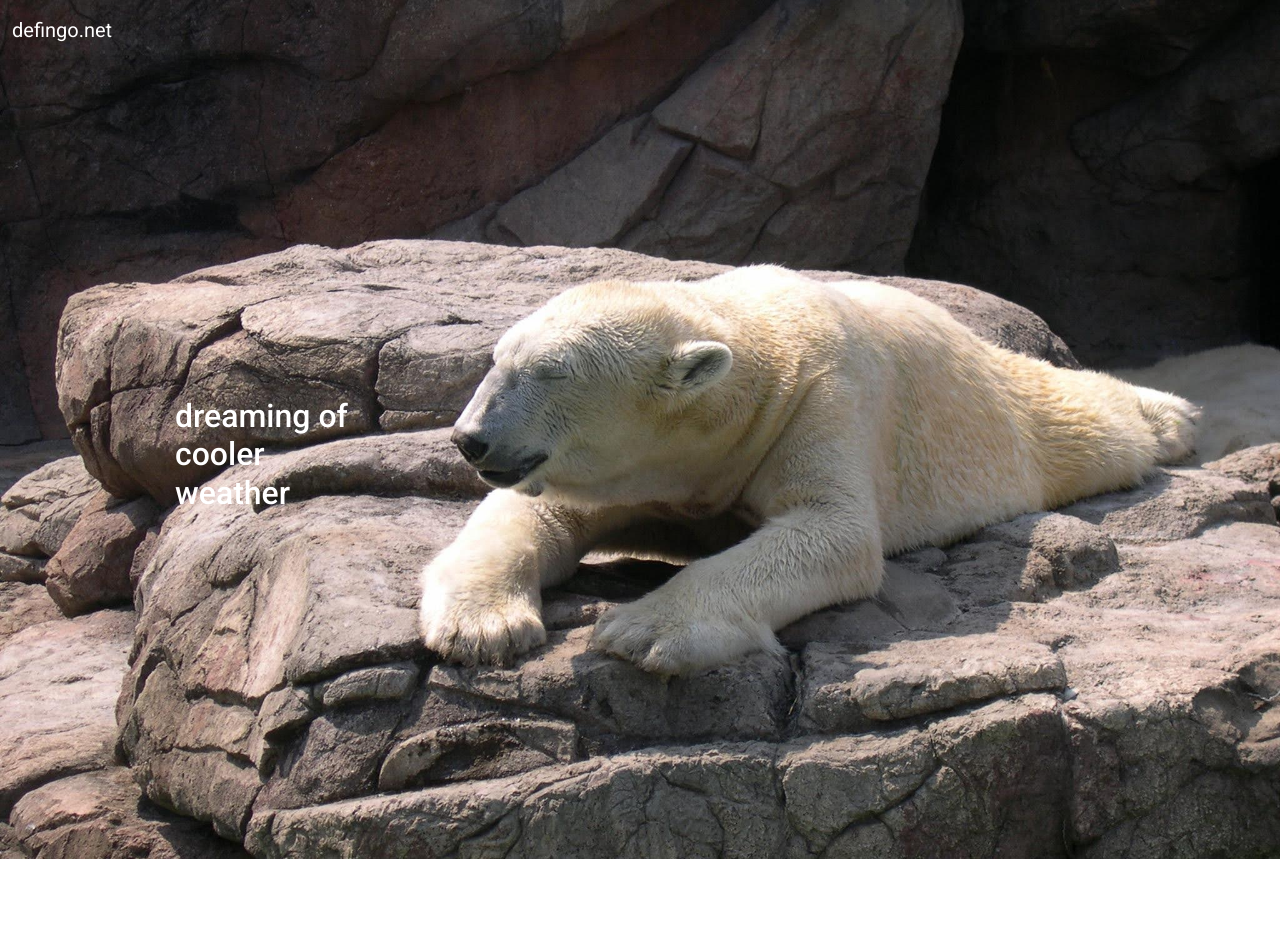
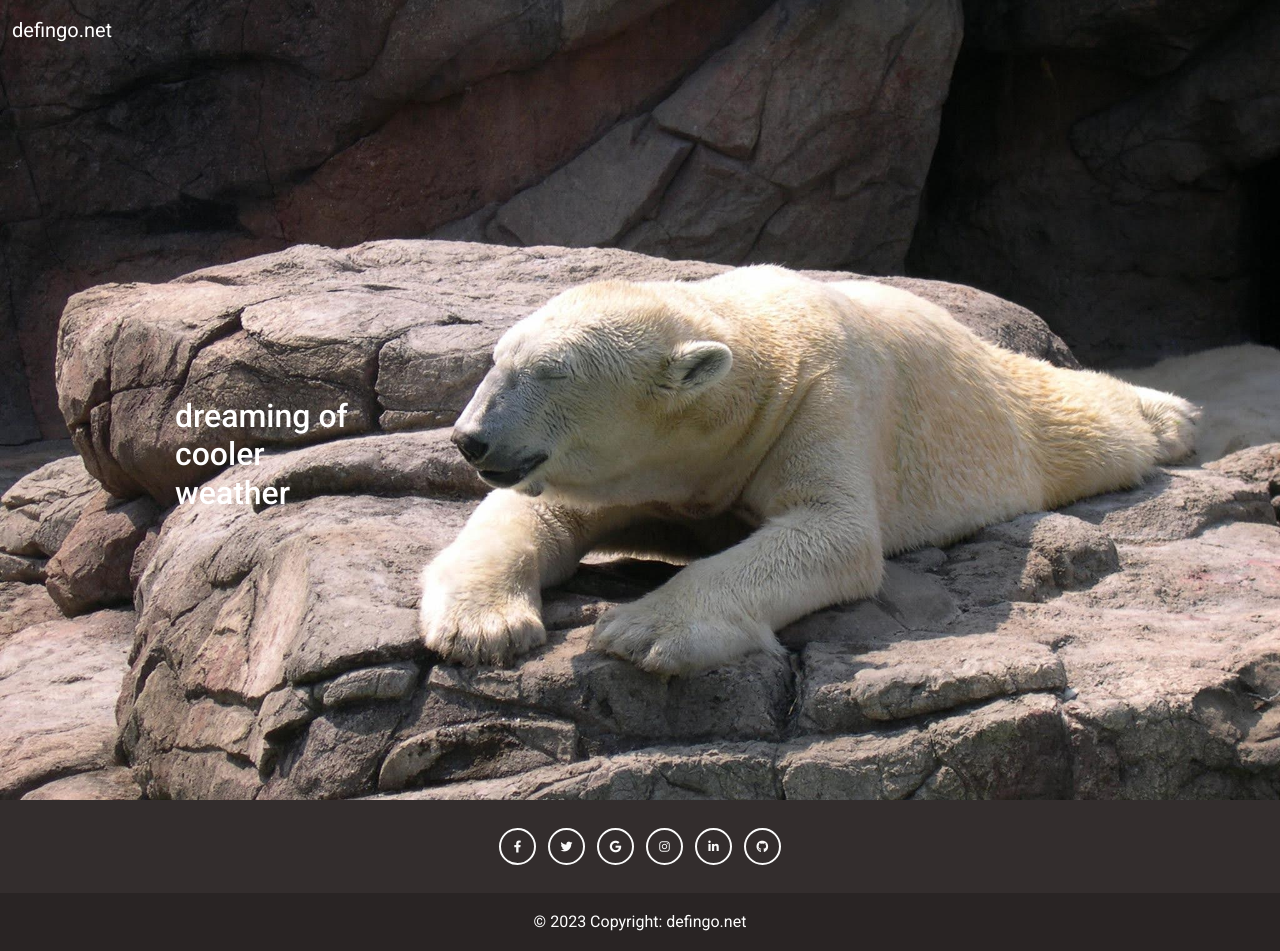
Before and after one commit to wwhitaker/defingo, a website: page index.html in a window 1280 px wide. Before the commit the page ends 859 px from the top, so only its background shows below. Drawn offline with Linux system fonts and the light colour scheme.

Commit message:
formatting

```diff
--- a/index.html
+++ b/index.html
@@ -4,7 +4,7 @@
     <meta charset="UTF-8" />
     <meta name="viewport" content="width=device-width, initial-scale=1, shrink-to-fit=no" />
     <meta http-equiv="x-ua-compatible" content="ie=edge" />
-    <title>Material Design for Bootstrap</title>
+    <title>defingo.net</title>
     <!-- MDB icon -->
     <link rel="icon" href="img/mdb-favicon.ico" type="image/x-icon" />
     <!-- Font Awesome -->
@@ -20,23 +20,21 @@
     <!-- MDB -->
     <link rel="stylesheet" href="css/mdb.min.css" />
   </head>
-  <body class="bg-image" style="background-image: url('img/bear.jpg'); height: 100vh;">
+  <!-- <body class="bg-image" style="background-image: url('img/bear.jpg'); height: 100vh;"> -->
+  <body>
     <!-- Start your project here-->
+
+    <!-- Background image -->
+    <div class="bg-image" style="background-image: url('img/bear.jpg'); height: 100vh;">
+
+      <!-- Navbar -->
       <nav class="navbar navbar-dark">
         <div class="container-fluid">
           <a class="navbar-brand">defingo.net</a>
         </div>
       </nav>
 
-    <!-- <div class="d-flex align-itmes-center justify-content-center" style="height: 100vh">
-      <div class="col-4">
-        One of two columns
-      </div>
-      <div class="col-4">
-        One of two columns
-      </div>
-    </div> -->
-
+      <!-- Main Section-->
       <div class="container">
         <div class="d-flex justify-content-center align-items-center" style="height: 100vh">
           <div class="col"></div>
@@ -46,6 +44,56 @@
           <div class="col-9"></div>
         </div>
       </div>
+
+    </div>
+
+    <footer class="bg-dark text-center text-white">
+      <!-- Grid container -->
+      <div class="container p-4 pb-0">
+        <!-- Section: Social media -->
+        <section class="mb-4">
+          <!-- Facebook -->
+          <a class="btn btn-outline-light btn-floating m-1" href="#!" role="button"
+            ><i class="fab fa-facebook-f"></i
+          ></a>
+
+          <!-- Twitter -->
+          <a class="btn btn-outline-light btn-floating m-1" href="#!" role="button"
+            ><i class="fab fa-twitter"></i
+          ></a>
+
+          <!-- Google -->
+          <a class="btn btn-outline-light btn-floating m-1" href="#!" role="button"
+            ><i class="fab fa-google"></i
+          ></a>
+
+          <!-- Instagram -->
+          <a class="btn btn-outline-light btn-floating m-1" href="#!" role="button"
+            ><i class="fab fa-instagram"></i
+          ></a>
+
+          <!-- Linkedin -->
+          <a class="btn btn-outline-light btn-floating m-1" href="#!" role="button"
+            ><i class="fab fa-linkedin-in"></i
+          ></a>
+
+          <!-- Github -->
+          <a class="btn btn-outline-light btn-floating m-1" href="#!" role="button"
+            ><i class="fab fa-github"></i
+          ></a>
+        </section>
+        <!-- Section: Social media -->
+      </div>
+      <!-- Grid container -->
+
+      <!-- Copyright -->
+      <div class="text-center p-3" style="background-color: rgba(0, 0, 0, 0.2);">
+        © 2023 Copyright:
+        <a class="text-white" href="https://defingo.net/">defingo.net</a>
+      </div>
+      <!-- Copyright -->
+    </footer>
+
     <!-- End your project here-->
 
     <!-- MDB -->
```
Lines whose indentation alone changed are shown as unchanged.
